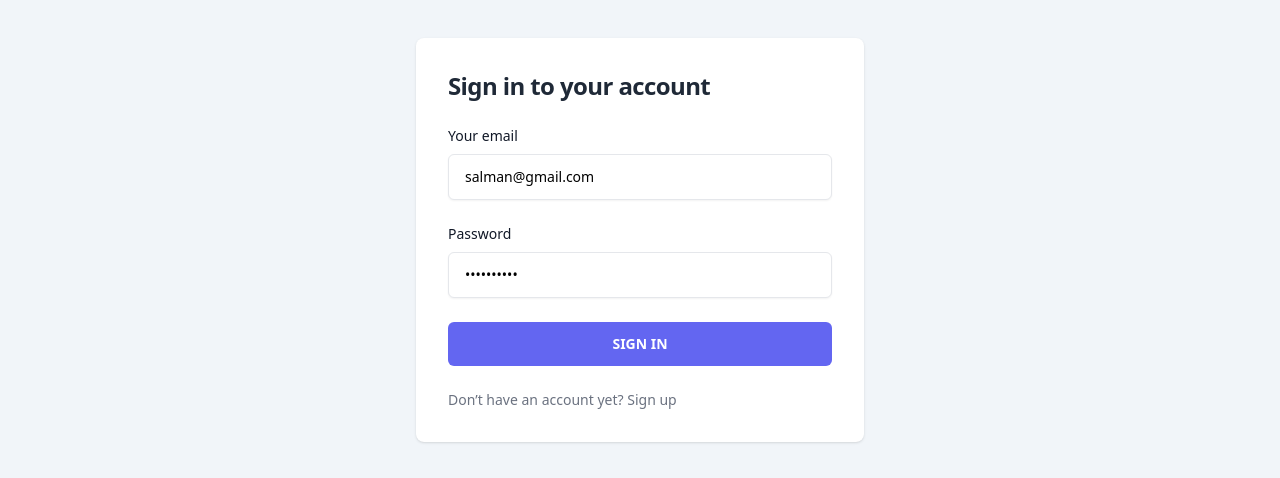
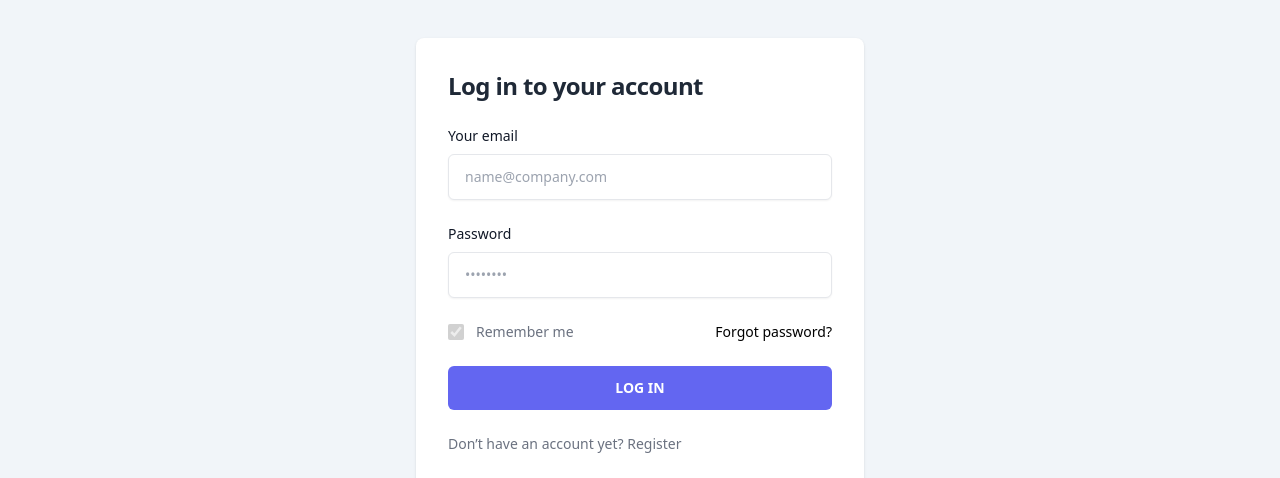
Before and after one commit to shSalman009/Ecommerce, a React (Vite) app: page /login in a window 1280 px wide. Shown: the part 322-800 px from the top of the page. Built offline with nearby package versions, Linux system fonts and the light colour scheme; no server answers.

Commit message:
feat: Added forgot and reset password system

```diff
--- a/package.json
+++ b/package.json
@@ -29,6 +29,7 @@
     "eslint-config-react-app": "^7.0.1",
     "postcss": "^8.4.23",
     "tailwindcss": "^3.3.1",
-    "vite": "^4.2.0"
+    "vite": "^4.2.0",
+    "vite-plugin-rewrite-all": "^1.0.1"
   }
 }
--- /dev/null
+++ b/src/components/Buttons.jsx
@@ -0,0 +1,26 @@
+import { ImSpinner2 } from "react-icons/im";
+
+const spinner = (
+  <div className="flex justify-center items-center">
+    <ImSpinner2 className="w-8 h-8 mr-2 animate-spin" />
+    <span className="sr-only">Loading...</span>
+  </div>
+);
+
+export const SpinnerButton = ({
+  isLoading = false,
+  disabled = false,
+  type = "button",
+  text = "Submit",
+  className = "",
+}) => {
+  return (
+    <button
+      type={type}
+      disabled={disabled}
+      className={`button-one ${className}`}
+    >
+      {isLoading ? spinner : text}
+    </button>
+  );
+};
--- /dev/null
+++ b/src/components/Success.jsx
@@ -0,0 +1,10 @@
+import React from "react";
+
+export default function Success({ message = "Success!" }) {
+  return (
+    <div className="bg-green-100 border border-green-400 text-green-700 px-4 py-3 m-20 rounded relative mx-auto text-center">
+      <strong className="font-bold">Success!</strong>{" "}
+      <span className="block sm:inline">{message}</span>
+    </div>
+  );
+}
--- /dev/null
+++ b/src/features/user/userApi.js
@@ -0,0 +1,24 @@
+import { apiSlice } from "../api/apiSlice";
+
+const userApi = apiSlice.injectEndpoints({
+  endpoints: (builder) => ({
+    // forgot password
+    forgotPassword: builder.mutation({
+      query: (email) => ({
+        url: "/users/forgot-password",
+        method: "POST",
+        body: email,
+      }),
+    }),
+
+    resetPassword: builder.mutation({
+      query: (data) => ({
+        url: "/users/reset-password",
+        method: "PATCH",
+        body: data,
+      }),
+    }),
+  }),
+});
+
+export const { useForgotPasswordMutation, useResetPasswordMutation } = userApi;
--- /dev/null
+++ b/src/pages/forgotPassword/ForgotPasswordPage.jsx
@@ -0,0 +1,71 @@
+import React, { useState } from "react";
+import { Link } from "react-router-dom";
+import { SpinnerButton } from "../../components/Buttons";
+import Error from "../../components/Error";
+import Success from "../../components/Success";
+import { useForgotPasswordMutation } from "../../features/user/userApi";
+
+function ForgotPasswordPage() {
+  const [email, setEmail] = useState();
+
+  const [forgotPassword, { data, isLoading, isSuccess, isError, error }] =
+    useForgotPasswordMutation();
+
+  const handleSubmit = (e) => {
+    e.preventDefault();
+    forgotPassword({ email });
+  };
+
+  return (
+    <div className="bg-slate-100 sm:pt-40 sm:pb-60">
+      <div className="container px-4 flex flex-col items-center justify-center py-8 mx-auto lg:py-0">
+        <div className="w-full bg-white rounded-lg shadow md:mt-0 sm:max-w-md xl:p-0">
+          <div className="p-6 space-y-4 md:space-y-6 sm:p-8">
+            <h1 className="title-one">Forgot Password</h1>
+            <form className="space-y-4 md:space-y-6" onSubmit={handleSubmit}>
+              <div>
+                <label
+                  htmlFor="email"
+                  className="block mb-2 text-sm font-medium text-gray-900"
+                >
+                  Your email
+                </label>
+                <input
+                  type="email"
+                  name="email"
+                  value={email}
+                  onChange={(e) => setEmail(e.target.value)}
+                  className="w-full input"
+                  placeholder="name@company.com"
+                  required
+                />
+              </div>
+
+              {isError && error && <Error message={error?.data?.message} />}
+              {!error && isSuccess && <Success message={data?.message} />}
+
+              <SpinnerButton
+                isLoading={isLoading}
+                disabled={isLoading}
+                type="submit"
+                text="Send Email"
+              />
+
+              <p className="text-sm font-light text-gray-500">
+                Back to{" "}
+                <Link
+                  to="/login"
+                  className="font-medium text-primary-600 hover:underline"
+                >
+                  Log in
+                </Link>
+              </p>
+            </form>
+          </div>
+        </div>
+      </div>
+    </div>
+  );
+}
+
+export default ForgotPasswordPage;
--- a/src/pages/login/LoginPage.jsx
+++ b/src/pages/login/LoginPage.jsx
@@ -1,11 +1,12 @@
 import React, { useEffect, useState } from "react";
 import { Link, useNavigate } from "react-router-dom";
+import { SpinnerButton } from "../../components/Buttons";
 import Error from "../../components/Error";
 import { useLoginMutation } from "../../features/auth/authApi";
 
 export default function LoginPage() {
-  const [email, setEmail] = useState("salman@gmail.com");
-  const [password, setPassword] = useState("Lasman49$&");
+  const [email, setEmail] = useState("");
+  const [password, setPassword] = useState("");
 
   const [login, { isLoading, isSuccess, isError, error }] = useLoginMutation();
 
@@ -27,7 +28,7 @@ export default function LoginPage() {
       <div className="container px-4 flex flex-col items-center justify-center py-8 mx-auto lg:py-0">
         <div className="w-full bg-white rounded-lg shadow md:mt-0 sm:max-w-md xl:p-0">
           <div className="p-6 space-y-4 md:space-y-6 sm:p-8">
-            <h1 className="title-one">Sign in to your account</h1>
+            <h1 className="title-one">Log in to your account</h1>
             <form className="space-y-4 md:space-y-6" onSubmit={handleSubmit}>
               <div>
                 <label
@@ -64,47 +65,49 @@ export default function LoginPage() {
                   required
                 />
               </div>
-              {/* below feature is not implemented yet */}
-              {/* <div className="flex items-center justify-between">
+
+              <div className="flex items-center justify-between">
                 <div className="flex items-start">
                   <div className="flex items-center h-5">
                     <input
                       id="remember"
                       aria-describedby="remember"
                       type="checkbox"
-                      className="w-4 h-4 border border-gray-300 rounded bg-gray-50 focus:ring-3 focus:ring-primary-300 "
-                      required
+                      className="w-4 h-4 border border-gray-300 rounded bg-gray-50 focus:ring-3 focus:ring-primary-300"
+                      defaultChecked={true}
+                      disabled={true}
                     />
                   </div>
                   <div className="ml-3 text-sm">
-                    <label
-                      htmlFor="remember"
-                      className="text-gray-500"
-                    >
+                    <label htmlFor="remember" className="text-gray-500">
                       Remember me
                     </label>
                   </div>
                 </div>
-                <a
-                  href="#"
+                <Link
+                  to="/forgot-password"
                   className="text-sm font-medium text-primary-600 hover:underline"
                 >
                   Forgot password?
-                </a>
-              </div> */}
+                </Link>
+              </div>
 
               {isError && error && <Error message={error?.data?.message} />}
 
-              <button disabled={isLoading} type="submit" className="button-one">
-                Sign in
-              </button>
+              <SpinnerButton
+                isLoading={isLoading}
+                disabled={isLoading}
+                type="submit"
+                text="Log in"
+              />
+
               <p className="text-sm font-light text-gray-500">
                 Don’t have an account yet?{" "}
                 <Link
                   to="/register"
                   className="font-medium text-primary-600 hover:underline"
                 >
-                  Sign up
+                  Register
                 </Link>
               </p>
             </form>
--- a/src/pages/register/RegisterPage.jsx
+++ b/src/pages/register/RegisterPage.jsx
@@ -1,5 +1,6 @@
 import React, { useEffect, useState } from "react";
 import { Link, useNavigate } from "react-router-dom";
+import { SpinnerButton } from "../../components/Buttons";
 import Error from "../../components/Error";
 import { useRegisterMutation } from "../../features/auth/authApi";
 
@@ -121,16 +122,21 @@ export default function RegisterPage() {
 
               {validationError ? <Error message={validationError} /> : null}
               {isError && error && <Error message={error?.data?.message} />}
-              <button disabled={isLoading} type="submit" className="button-one">
-                Create an account
-              </button>
+
+              <SpinnerButton
+                isLoading={isLoading}
+                disabled={isLoading}
+                type="submit"
+                text="Register"
+              />
+
               <p className="text-sm font-light text-gray-500">
                 Already have an account?{" "}
                 <Link
                   to="/login"
                   className="font-medium text-primary-600 hover:underline"
                 >
-                  Login here
+                  Log in here
                 </Link>
               </p>
             </form>
--- /dev/null
+++ b/src/pages/resetPassword/ResetPasswordPage.jsx
@@ -0,0 +1,105 @@
+import React, { useEffect, useState } from "react";
+import { useNavigate, useParams } from "react-router-dom";
+import { SpinnerButton } from "../../components/Buttons";
+import Error from "../../components/Error";
+import Success from "../../components/Success";
+import { useResetPasswordMutation } from "../../features/user/userApi";
+
+function ResetPasswordPage() {
+  const [password, setPassword] = useState("");
+  const [confirmPassword, setConfirmPassword] = useState("");
+
+  const { token } = useParams();
+
+  const [resetPassword, { data, isLoading, isSuccess, isError, error }] =
+    useResetPasswordMutation();
+
+  const handleSubmit = async (e) => {
+    e.preventDefault();
+
+    if (password !== confirmPassword) {
+      alert("Passwords do not match");
+    }
+
+    resetPassword({
+      newPassword: password,
+      confirmNewPassword: confirmPassword,
+      token,
+    });
+  };
+
+  // reset form and redirect to login page after successful reset
+  const navigate = useNavigate();
+  useEffect(() => {
+    if (isSuccess) {
+      setPassword("");
+      setConfirmPassword("");
+
+      setTimeout(() => {
+        navigate("/login");
+      }, 3000);
+    }
+  }, [isSuccess, navigate]);
+
+  return (
+    <div className="bg-slate-100 sm:pt-40 sm:pb-60">
+      <div className="container px-4 flex flex-col items-center justify-center py-8 mx-auto lg:py-0">
+        <div className="w-full bg-white rounded-lg shadow md:mt-0 sm:max-w-md xl:p-0">
+          <div className="p-6 space-y-4 md:space-y-6 sm:p-8">
+            <h1 className="title-one">Reset Password</h1>
+            <form className="space-y-4 md:space-y-6" onSubmit={handleSubmit}>
+              <div>
+                <label
+                  htmlFor="password"
+                  className="block mb-2 text-sm font-medium text-gray-900"
+                >
+                  New Password
+                </label>
+                <input
+                  type="password"
+                  name="password"
+                  value={password}
+                  onChange={(e) => setPassword(e.target.value)}
+                  id="password"
+                  placeholder="••••••••"
+                  className="w-full input"
+                  required
+                />
+              </div>
+              <div>
+                <label
+                  htmlFor="confirmPassword"
+                  className="block mb-2 text-sm font-medium text-gray-900"
+                >
+                  Confirm Password
+                </label>
+                <input
+                  type="password"
+                  name="confirmPassword"
+                  value={confirmPassword}
+                  onChange={(e) => setConfirmPassword(e.target.value)}
+                  id="confirmPassword"
+                  placeholder="••••••••"
+                  className="w-full input"
+                  required
+                />
+              </div>
+
+              {isError && error && <Error message={error?.data?.message} />}
+              {!error && isSuccess && <Success message={data?.message} />}
+
+              <SpinnerButton
+                isLoading={isLoading}
+                disabled={isLoading}
+                type="submit"
+                text="Reset Password"
+              />
+            </form>
+          </div>
+        </div>
+      </div>
+    </div>
+  );
+}
+
+export default ResetPasswordPage;
--- a/vite.config.js
+++ b/vite.config.js
@@ -1,9 +1,10 @@
 import react from "@vitejs/plugin-react-swc";
 import { defineConfig } from "vite";
+import pluginRewriteAll from "vite-plugin-rewrite-all";
 
 // https://vitejs.dev/config/
 export default defineConfig({
-  plugins: [react()],
+  plugins: [react(), pluginRewriteAll()],
   optimizeDeps: {
     exclude: ["js-big-decimal"],
   },
```
Also changed, not shown: src/App.jsx (+7 -0 lines), src/pages/checkout/CheckoutForm.jsx (+8 -14 lines), 2 other files (tests, documents, lock files or other folders).
